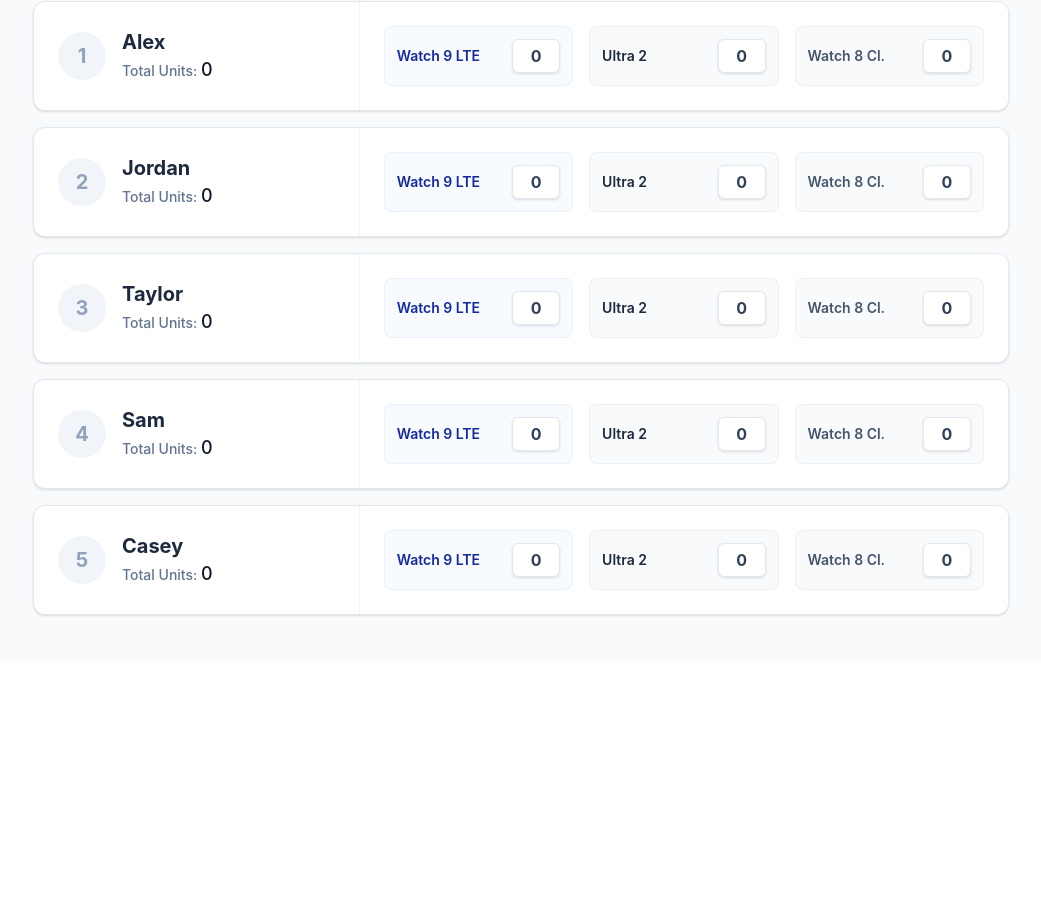
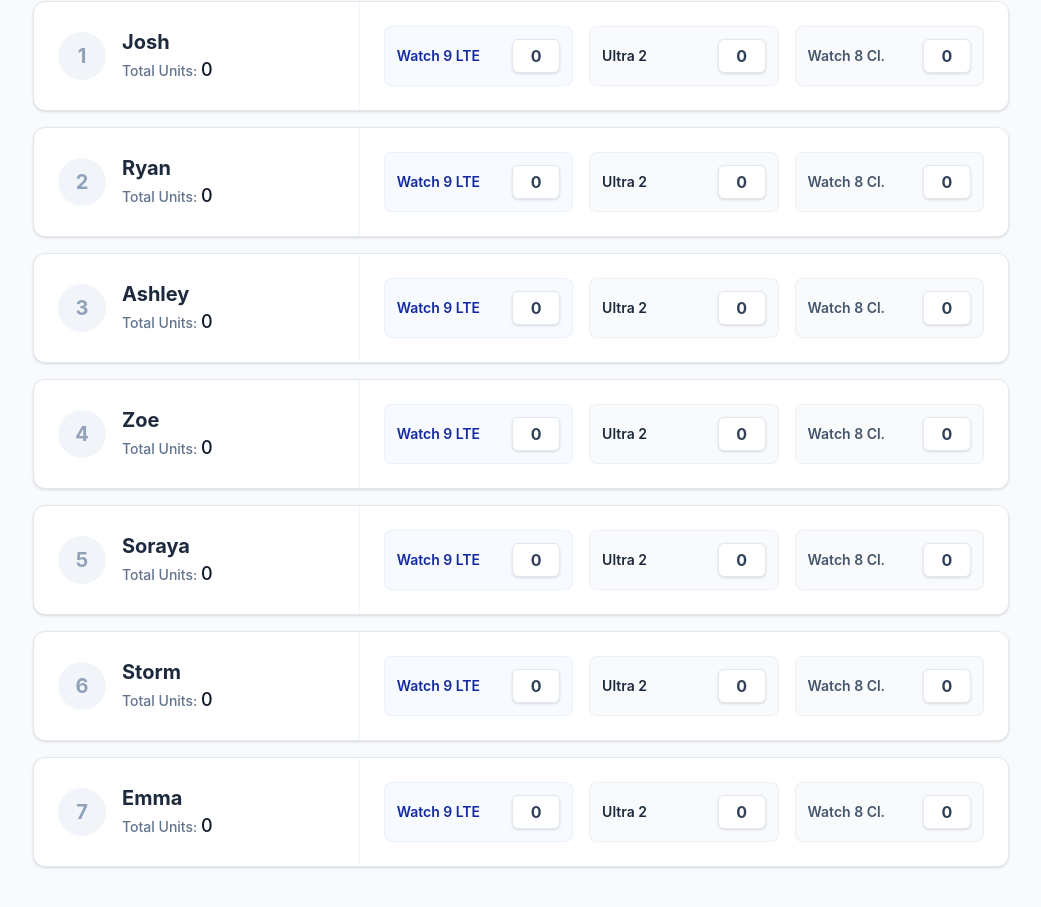
Before and after one commit to csmithsamsungmx/telstra-campaign, a React (Vite) app: page /esperance in a window 1280 px wide. Shown: the part 773-1680 px from the top of the page, without its empty margins (119-1160 px from the left). Before the commit the page ends 1436 px from the top, so only its background shows below. Built offline with nearby package versions, Linux system fonts and the light colour scheme; no server answers.

Commit message:
Added actual Esperance team to default state

```diff
--- a/src/TelstraEsperance.jsx
+++ b/src/TelstraEsperance.jsx
@@ -2,12 +2,14 @@
 import Papa from 'papaparse';
 
 export default function IncentiveDashboard() {
-  const [consultants, setConsultants] = useState([
-    { id: 1, name: 'Alex', w9: 0, u2: 0, w8c: 0 },
-    { id: 2, name: 'Jordan', w9: 0, u2: 0, w8c: 0 },
-    { id: 3, name: 'Taylor', w9: 0, u2: 0, w8c: 0 },
-    { id: 4, name: 'Sam', w9: 0, u2: 0, w8c: 0 },
-    { id: 5, name: 'Casey', w9: 0, u2: 0, w8c: 0 },
+const [consultants, setConsultants] = useState([
+    { id: 1, name: 'Josh', w9: 0, u2: 0, w8c: 0 },
+    { id: 2, name: 'Ryan', w9: 0, u2: 0, w8c: 0 },
+    { id: 3, name: 'Ashley', w9: 0, u2: 0, w8c: 0 },
+    { id: 4, name: 'Zoe', w9: 0, u2: 0, w8c: 0 },
+    { id: 5, name: 'Soraya', w9: 0, u2: 0, w8c: 0 },
+    { id: 6, name: 'Storm', w9: 0, u2: 0, w8c: 0 },
+    { id: 7, name: 'Emma', w9: 0, u2: 0, w8c: 0 },
   ]);
 
   const [isFetching, setIsFetching] = useState(false);
```
